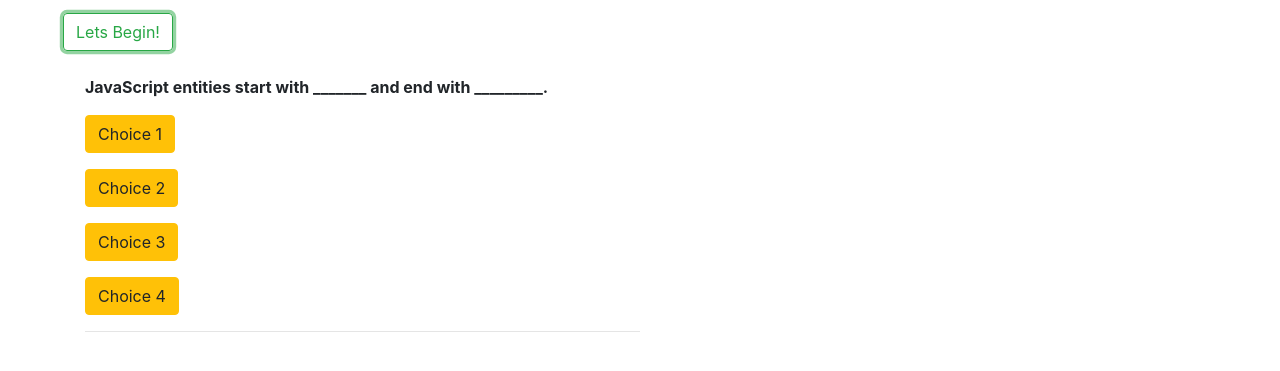
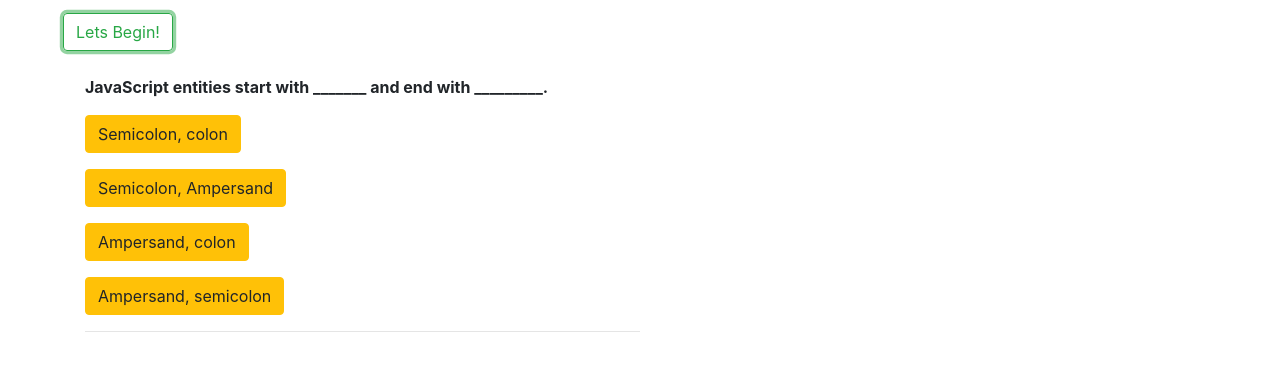
Before and after one commit to Wsamuell/code-quiz, a plain HTML site: page index.html in a window 1280 px wide. Both pictures are taken after a click on the button "Lets Begin!". Shown: the part 177-548 px from the top of the page. Drawn offline with nearby package versions, Linux system fonts and the light colour scheme.

Commit message:
updated info

```diff
--- a/assets/js/script.js
+++ b/assets/js/script.js
@@ -98,7 +98,6 @@ letsBegin = () => {
     totalTIme();
     const questionContainer = document.getElementById("quiz-questions");
     questionContainer.classList.remove("hide");
-    console.log(checkAnswer)
 };
 pullQuestion = () => {
     questionCounter++;
@@ -106,29 +105,27 @@ pullQuestion = () => {
     currentQuestion = availableQuestions[questionIndex];
     // displayed question
     question.innerText = currentQuestion["question"];
-    function buttonchoices() {
-        document.getElementById('choice-1').innerText = currentQuestion.choice1
-        document.getElementById('choice-2').innerText = currentQuestion.choice2
+    function buttonChoices() {
+        console.log(document.getElementById('choice-1'))
+        document.getElementById('choice-1').textContent = currentQuestion.choice1
+        document.getElementById('choice-2').textContent = currentQuestion.choice2
         document.getElementById('choice-3').innerText = currentQuestion.choice3
         document.getElementById('choice-4').innerText = currentQuestion.choice4
     }
-    buttonchoices;
+    buttonChoices();
 
     function checkAnswer() {
         for (var i = 0; i < pullQuestion.length; i++) {
 
-            right = questions[currentQuestion].answer;
+            right = questions[answer];
 
         }
     }
-    checkAnswer;
+    checkAnswer();
     console.log(checkAnswer)
 
 };
-
-
-
-// check answer function and move to next question
+// compare the number in answer choice to answer
 
 
 // quiz timer done/ quiz is over
```
Also changed, not shown: index.html (+1 -1 lines).
